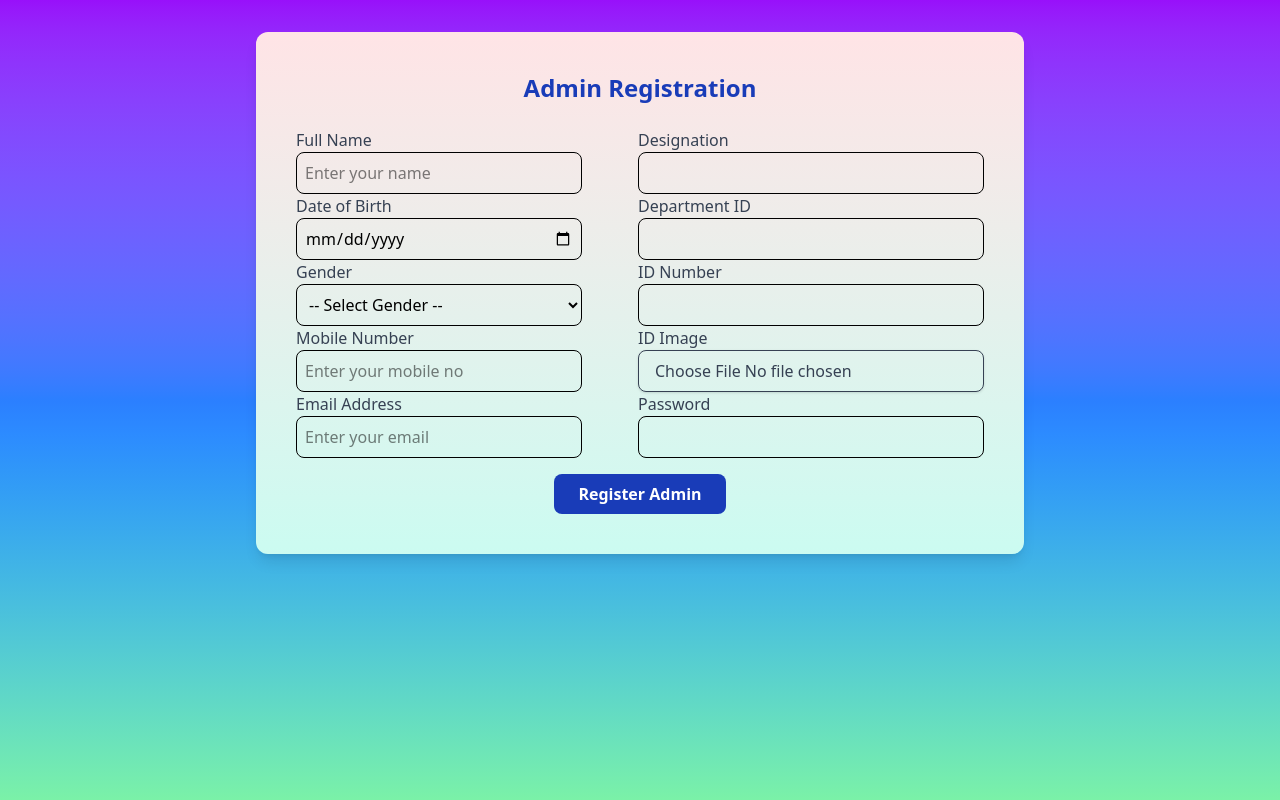
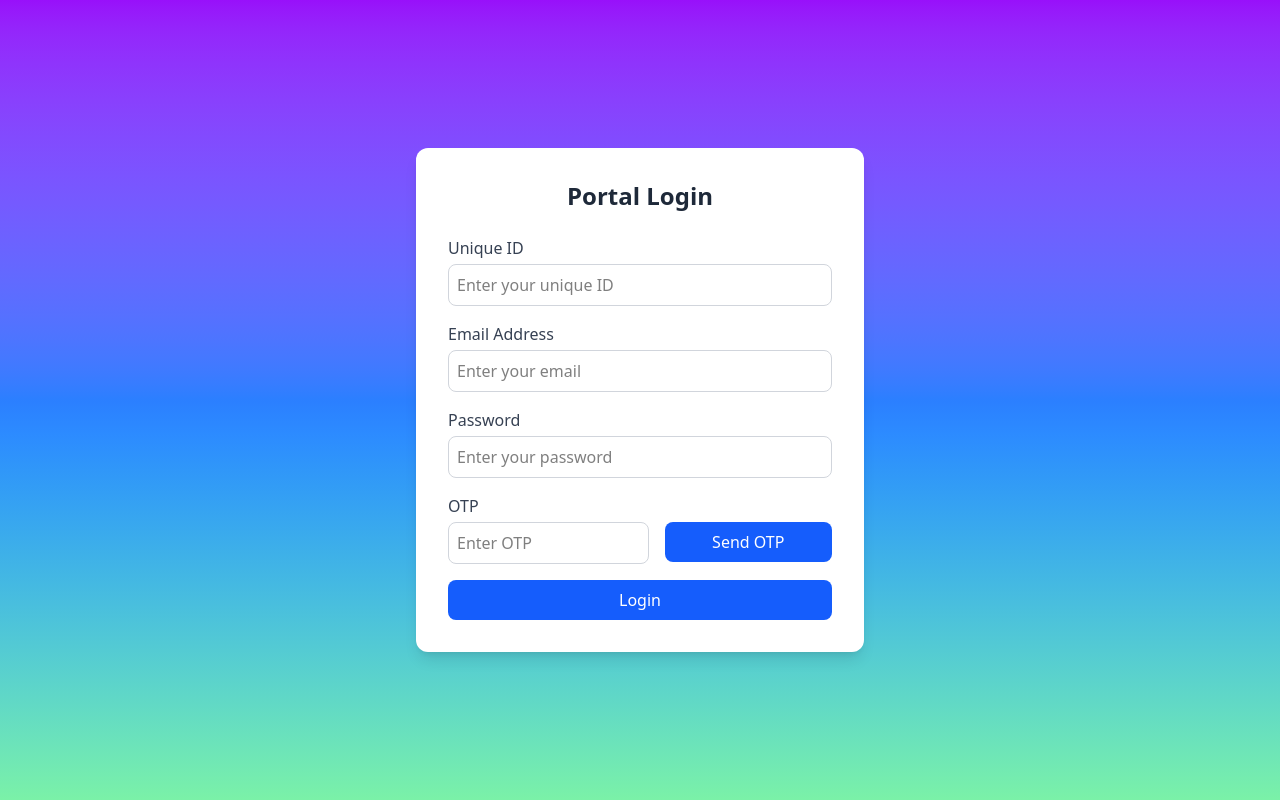
Before and after one commit to 01Ranjan/SGPI, a React (Vite) app in the folder client/: page / in a window 1280 px wide. Built offline with nearby package versions, Linux system fonts and the light colour scheme.

Commit message:
login page done

```diff
--- a/client/src/App.jsx
+++ b/client/src/App.jsx
@@ -2,13 +2,14 @@ import { useState } from 'react'
 import reactLogo from './assets/react.svg'
 import viteLogo from '/vite.svg'
 import Signup from './pages/Signup'
+import Login from './pages/Login'
 
 function App() {
   const [count, setCount] = useState(0)
 
   return (
     <>
-     <Signup/>
+    <Login/>
     </>
   )
 }
--- a/client/src/pages/Login.jsx
+++ b/client/src/pages/Login.jsx
@@ -0,0 +1,105 @@
+import { useState } from "react";
+
+export default function Login() {
+  const [formData, setFormData] = useState({
+    uniqueId: "",
+    email: "",
+    password: "",
+    otp: "",
+  });
+
+  const handleChange = (e) => {
+    setFormData({ ...formData, [e.target.name]: e.target.value });
+  };
+
+  const handleSubmit = (e) => {
+    e.preventDefault();
+    console.log("Form Data:", formData);
+    // Add API call here
+  };
+
+  return (
+    <div className="min-h-screen flex items-center justify-center bg-gradient-to-t from-green-300 via-blue-500 to-purple-600 p-4">
+      <div className="bg-white shadow-lg rounded-xl p-8 w-full max-w-md">
+        <h2 className="text-2xl font-bold text-center text-gray-800 mb-6">
+          Portal Login
+        </h2>
+
+        <form onSubmit={handleSubmit} className="space-y-4">
+          {/* Unique ID */}
+          <div>
+            <label className="block text-gray-700 mb-1">Unique ID</label>
+            <input
+              type="text"
+              name="uniqueId"
+              value={formData.uniqueId}
+              onChange={handleChange}
+              placeholder="Enter your unique ID"
+              className="w-full border border-gray-300 rounded-lg p-2 focus:outline-none focus:ring-2 focus:ring-blue-500"
+              required
+            />
+          </div>
+
+          {/* Email */}
+          <div>
+            <label className="block text-gray-700 mb-1">Email Address</label>
+            <input
+              type="email"
+              name="email"
+              value={formData.email}
+              onChange={handleChange}
+              placeholder="Enter your email"
+              className="w-full border border-gray-300 rounded-lg p-2 focus:outline-none focus:ring-2 focus:ring-blue-500"
+              required
+            />
+          </div>
+
+          {/* Password */}
+          <div>
+            <label className="block text-gray-700 mb-1">Password</label>
+            <input
+              type="password"
+              name="password"
+              value={formData.password}
+              onChange={handleChange}
+              placeholder="Enter your password"
+              className="w-full border border-gray-300 rounded-lg p-2 focus:outline-none focus:ring-2 focus:ring-blue-500"
+              required
+            />
+          </div>
+
+          {/* OTP */}
+          <div className="flex justify-between w-full gap-4 align-baseline">
+            <div>
+                <label className="block text-gray-700 mb-1">OTP</label>
+                <input
+                type="text"
+                name="otp"
+                value={formData.otp}
+                onChange={handleChange}
+                placeholder="Enter OTP"
+                className="w-full border border-gray-300 rounded-lg p-2 focus:outline-none focus:ring-2 focus:ring-green-500"
+                required
+                />
+            </div>
+            {/* send otp button */}
+            <button
+                type="submit"
+                className="w-52 h-10 bg-blue-600 text-white mt-7 rounded-lg hover:bg-blue-700 transition duration-200"
+            >
+                Send OTP
+            </button>
+          </div>
+
+          {/* Submit Button */}
+          <button
+            type="submit"
+            className="w-full bg-blue-600 text-white py-2 rounded-lg hover:bg-blue-700 transition duration-200"
+          >
+            Login
+          </button>
+        </form>
+      </div>
+    </div>
+  );
+}
--- a/client/src/pages/Signup.jsx
+++ b/client/src/pages/Signup.jsx
@@ -62,7 +62,7 @@ export default function Signup() {
               value={formData.fullName}
               onChange={handleChange}
               placeholder="Enter your name"
-              className="w-full border rounded-lg p-2"
+              className="w-full border border-gray-300 rounded-lg p-2 focus:outline-none focus:ring-2 focus:ring-blue-500"
               required
             />
           </div>
@@ -75,7 +75,7 @@ export default function Signup() {
               name="dob"
               value={formData.dob}
               onChange={handleChange}
-              className="w-full border rounded-lg p-2"
+              className="w-full border border-gray-300 rounded-lg p-2 focus:outline-none focus:ring-2 focus:ring-blue-500"
               required
             />
           </div>
@@ -87,7 +87,7 @@ export default function Signup() {
               name="gender"
               value={formData.gender}
               onChange={handleChange}
-              className="w-full border rounded-lg p-2"
+              className="w-full border border-gray-300 rounded-lg p-2 focus:outline-none focus:ring-2 focus:ring-blue-500"
               required
             >
               <option value="">-- Select Gender --</option>
@@ -106,7 +106,7 @@ export default function Signup() {
               value={formData.mobile}
               onChange={handleChange}
               placeholder="Enter your mobile no"
-              className="w-full border rounded-lg p-2"
+              className="w-full border border-gray-300 rounded-lg p-2 focus:outline-none focus:ring-2 focus:ring-blue-500"
               required
             />
           </div>
@@ -119,7 +119,7 @@ export default function Signup() {
                 value={formData.email}
                 onChange={handleChange}
                 placeholder="Enter your email"
-                className="w-full border rounded-lg p-2 "
+                className="w-full border border-gray-300 rounded-lg p-2 focus:outline-none focus:ring-2 focus:ring-blue-500"
                 required
             />
             </div>
@@ -133,7 +133,8 @@ export default function Signup() {
               name="designation"
               value={formData.designation}
               onChange={handleChange}
-              className="w-full border rounded-lg p-2"
+              placeholder="Enter your designation"
+              className="w-full border border-gray-300 rounded-lg p-2 focus:outline-none focus:ring-2 focus:ring-blue-500"
               required
             />
           </div>
@@ -145,7 +146,8 @@ export default function Signup() {
               name="departmentId"
               value={formData.departmentId}
               onChange={handleChange}
-              className="w-full border rounded-lg p-2"
+              placeholder="Enter your department id"
+              className="w-full border border-gray-300 rounded-lg p-2 focus:outline-none focus:ring-2 focus:ring-blue-500"
               required
             />
           </div>
@@ -158,19 +160,20 @@ export default function Signup() {
               name="idNumber"
               value={formData.idNumber}
               onChange={handleChange}
-              className="w-full border rounded-lg p-2"
+              placeholder="Enter your id number"
+              className="w-full border border-gray-300 rounded-lg p-2 focus:outline-none focus:ring-2 focus:ring-blue-500"
               required
             />
           </div>
             {/* ID Image Upload */}
           <div>
-            <label className="block text-gray-700">ID Image</label>
+            <label className=" block text-gray-700">ID Image</label>
             <input
               type="file"
               name="idImage"
               accept="image/*"
               onChange={handleChange}
-              className="cursor-pointer px-4 py-2 text-gray-700 font-medium border rounded-lg shadow "
+              className="cursor-pointer px-4 py-2 text-gray-500 font-medium border border-gray-300 rounded-lg shadow "
 
               required
             />
@@ -184,7 +187,8 @@ export default function Signup() {
               name="password"
               value={formData.password}
               onChange={handleChange}
-              className="w-full border rounded-lg p-2"
+              placeholder="Make a strong password"
+              className="w-full border border-gray-300 rounded-lg p-2 focus:outline-none focus:ring-2 focus:ring-blue-500"
               required
             />
           </div>
```
